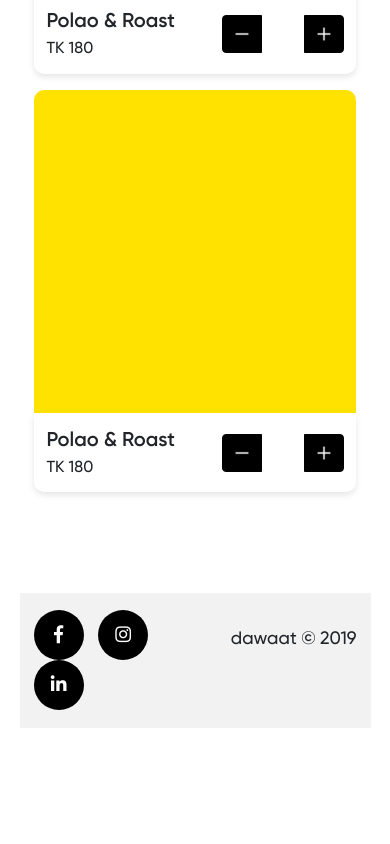
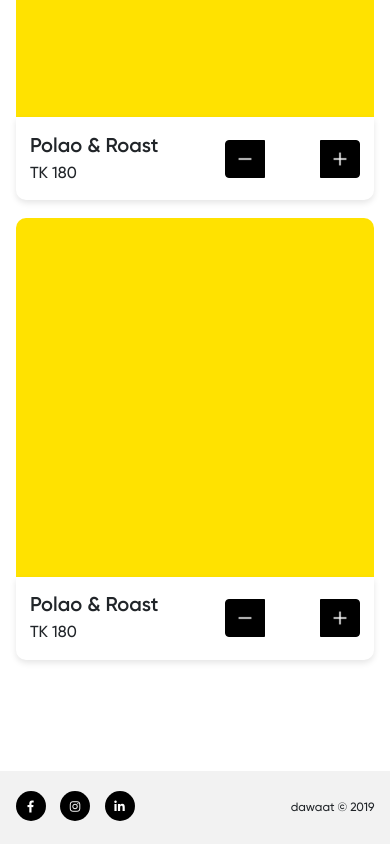
Before and after one commit to Solveto/dawaat-cs, a plain HTML site: page wip.html in a window 390 px wide. Shown: the part 2015-2859 px from the top of the page. Before the commit the page ends 2762 px from the top, so only its background shows below. Drawn offline with nearby package versions, Linux system fonts and the light colour scheme.

Commit message:
responsive fix

```diff
--- a/css/wip.css
+++ b/css/wip.css
@@ -181,7 +181,6 @@ footer {
 
 .social-list a {
     color: white;
-
 }
 
 .social-list li:hover {
@@ -213,9 +212,14 @@ footer {
     .left {
         height: 80vh;
     }
+
     .right {
         margin-top: 80vh;
-        padding: 5%;
+        padding: 0;
+    }
+
+    .right-holder {
+        padding: 4%;
     }
 
     .logo-web {
@@ -223,9 +227,9 @@ footer {
     }
 
     .navbar {
-        width: calc(100% - 17.5%);
+        width: calc(100% - 8%);
         position: fixed;
-        top: 5%;
+        top: 3%;
         padding-right: 15px;
         padding-left: 15px;
     }
@@ -238,7 +242,25 @@ footer {
         text-align: right;
         margin-right: 0;
     }
+
+    .menu-header {
+        font-size: 32px;
+        margin: 6% 0 4% 0;
+    }
+
     .card {
         margin-bottom: 5%;
     }
+
+    .social-list li {
+        padding: 5px;
+        height: 30px;
+        width: 30px;
+        font-size: 12px;
+    }
+
+    .credits {
+        font-size: 12px;
+    }
+
 }
--- a/wip.html
+++ b/wip.html
@@ -208,7 +208,7 @@
 
                     <footer>
                         <div class="row">
-                            <div class="col-6" align="left">
+                            <div class="col-7" align="left">
                                 <ul class="social-list p-0 m-0">
                                     <a href="#">
                                         <li><i class="fab fa-facebook-f"></i></li>
@@ -221,8 +221,8 @@
                                     </a>
                                 </ul>
                             </div>
-                            <div class="col-6" align="right">
-                                <p class="semi m-0 py-3">dawaat &copy; 2019</p>
+                            <div class="col-5" align="right">
+                                <p class="semi m-0 py-2 credits">dawaat &copy; 2019</p>
                             </div>
                         </div>
                     </footer>
```
